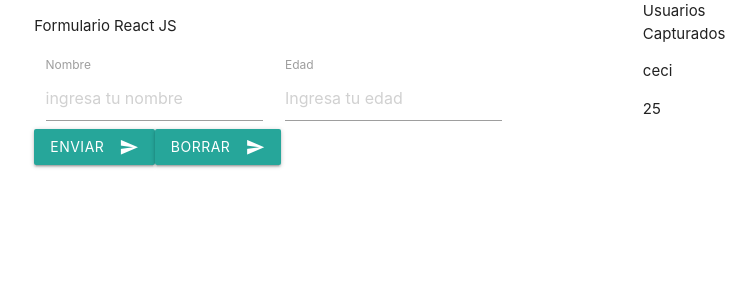
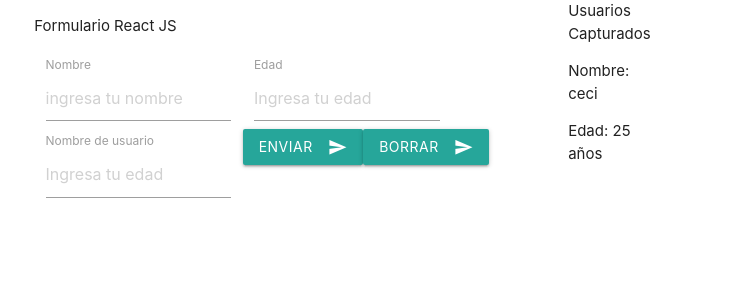
Before and after one commit to satoshi9394/form-with-react, a React (Create React App) app: page / in a window 1280 px wide. Shown: the top 300 px of the page, without its empty margins (169-925 px from the left). Built offline with nearby package versions, Linux system fonts and the light colour scheme; no server answers.

Commit message:
solucionando problema de contactos

```diff
--- a/src/components/PreviewData.jsx
+++ b/src/components/PreviewData.jsx
@@ -4,8 +4,8 @@ import React from 'react'
 const PreviewDate = props => {
     const users = props.data.map((user, idx) => (
         <div key={idx}>
-            <p>{user.name}</p>
-            <p>{user.age}</p>
+            <p>Nombre: {user.name}</p>
+            <p>Edad: {user.age} años</p>
         </div>
     ));
 
--- a/src/containers/FormContainer.jsx
+++ b/src/containers/FormContainer.jsx
@@ -18,35 +18,25 @@ class FormContainer extends Component {
     state ={
             newUser: {
                 name: '',
-                age: ''
+                age: '',
+                userName: '',
             },
             usersSaved: INITIAL_STATE
     }
 
-
-    handleName = (e)=>{
-        let value = e.target.value
-        this.setState(
-          prevState => ({
-              newUser: {
-                ...prevState.newUser,
-                name: value
-            }
-          })
-        );
+    componentDidMount() {
+        const url = 'https://jsonplaceholder.typicode.com/users'
+        fetch(url)
+            .then(response => response.json())
+            .then(data => {
+                console.log(data);
+                this.setState({
+                    usersSaved: data
+                });
+            });
     }
 
-    handleAge = (e) =>{
-        let value = e.target.value
-        this.setState(
-          prevState => ({
-              newUser: {
-                ...prevState.newUser,
-                age: value
-            }
-          })
-        );
-    }
+
 
     handleFormSubmmit = (e) =>{
         e.preventDefault();
@@ -78,10 +68,21 @@ class FormContainer extends Component {
         )
     }
 
+    handleInput = (e) => {
+        let value = e.target.value;
+        let name = e.target.name;
+        this.setState(
+            prevState => ({
+                newUser:{...prevState.newUser,
+                [name]: value,}
+            })
+        )
+    }
+
     render(){
         return(
             <div className="row">
-                <div className="col s8">
+                <div className="col s7">
                 <p>Formulario React JS</p>
                     <form>
                     <Input
@@ -90,7 +91,7 @@ class FormContainer extends Component {
                     title='Nombre'
                     value={this.state.newUser.name}
                     placeholder='ingresa tu nombre'
-                    handleChange={this.handleName}
+                    handleChange={this.handleInput}
                     />
                     <Input
                     name='ages'
@@ -98,7 +99,15 @@ class FormContainer extends Component {
                     title='Edad'
                     value={this.state.newUser.age}
                     placeholder='Ingresa tu edad'
-                    handleChange={this.handleAge}
+                    handleChange={this.handleInput}
+                    />
+                    <Input
+                    name='userName'
+                    type='text'
+                    title='Nombre de usuario'
+                    value={this.state.newUser.userName}
+                    placeholder='Ingresa tu edad'
+                    handleChange={this.handleInput}
                     />
                     <Button
                         action={this.handleFormSubmmit}
@@ -110,7 +119,7 @@ class FormContainer extends Component {
                     />
                     </form>
                 </div>
-                <div className='col s4'>
+                <div className='col s5'>
                     <PreviewDate
                     data={this.state.usersSaved}
                     />
```
